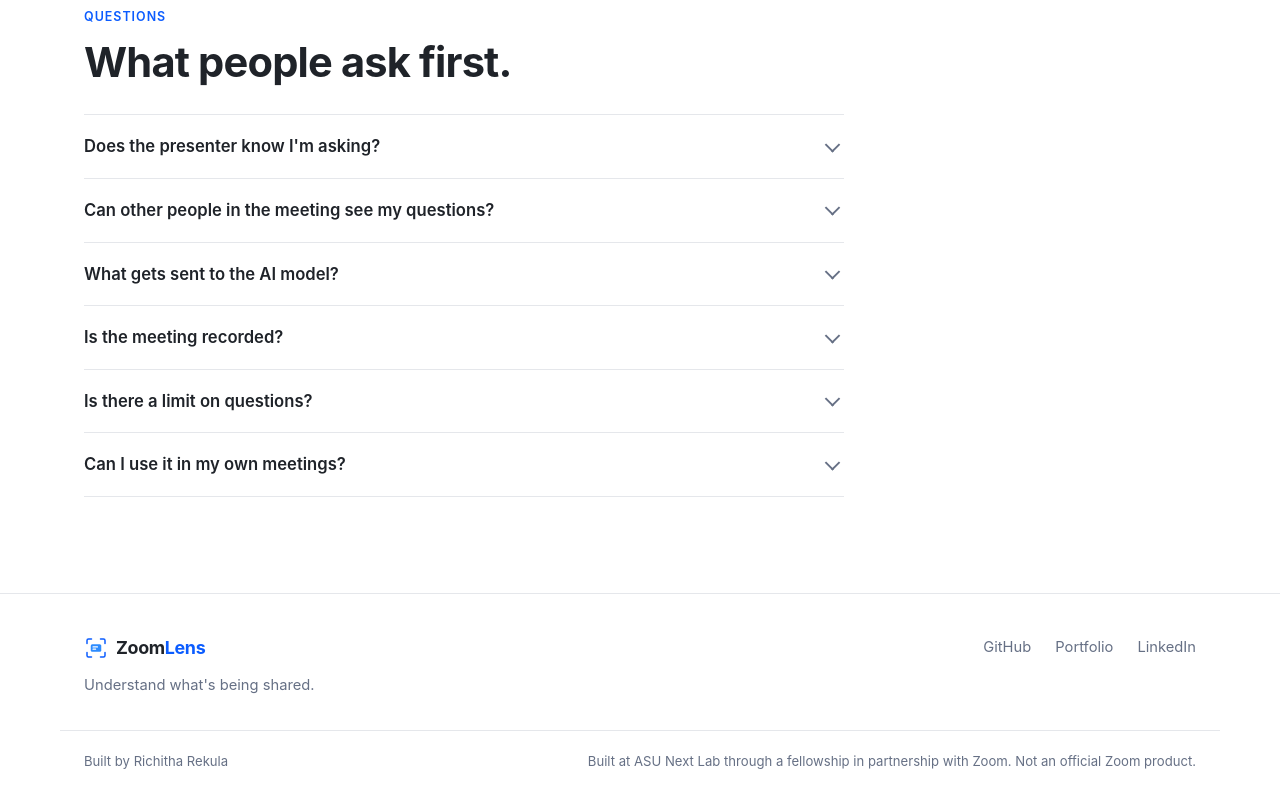
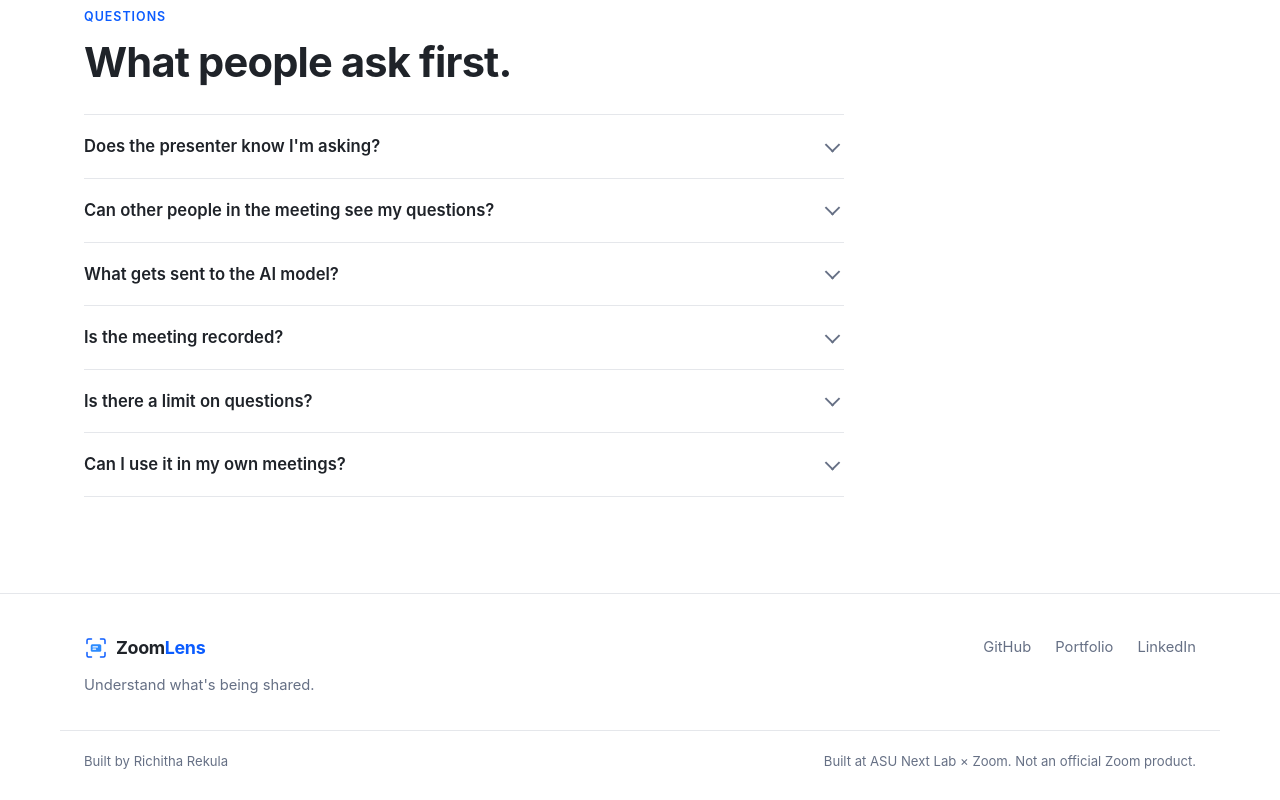
Before and after one commit to richithareddyy/ZoomLens, a website: page site/index.html in a window 1280 px wide. Shown: the part 7443-8243 px from the top of the page. Drawn offline with Linux system fonts and the light colour scheme.

Commit message:
Shorten the footer credit

```diff
--- a/site/index.html
+++ b/site/index.html
@@ -515,7 +515,7 @@
     </div>
     <div class="wrap foot-base">
       <span>Built by Richitha Rekula</span>
-      <span>Built at ASU Next Lab through a fellowship in partnership with Zoom. Not an official Zoom product.</span>
+      <span>Built at ASU Next Lab × Zoom. Not an official Zoom product.</span>
     </div>
   </footer>
 
```
